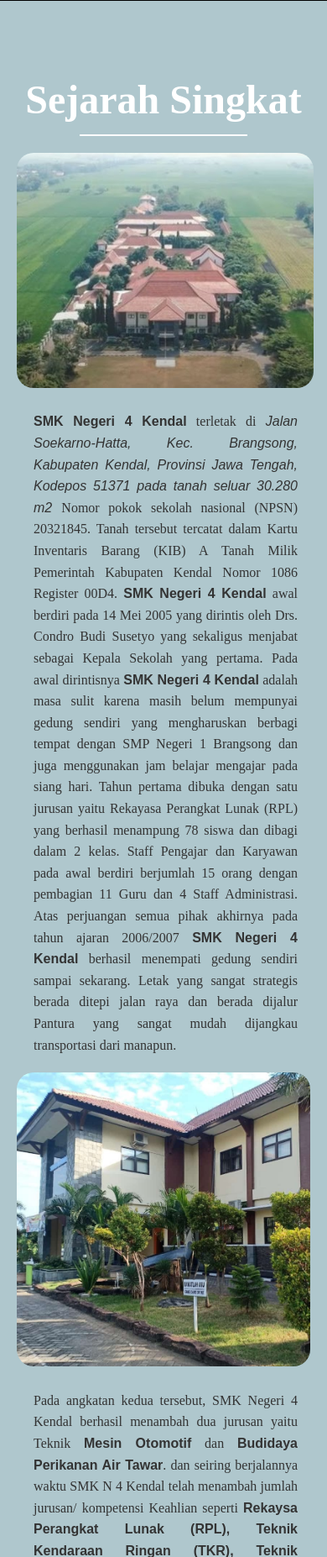
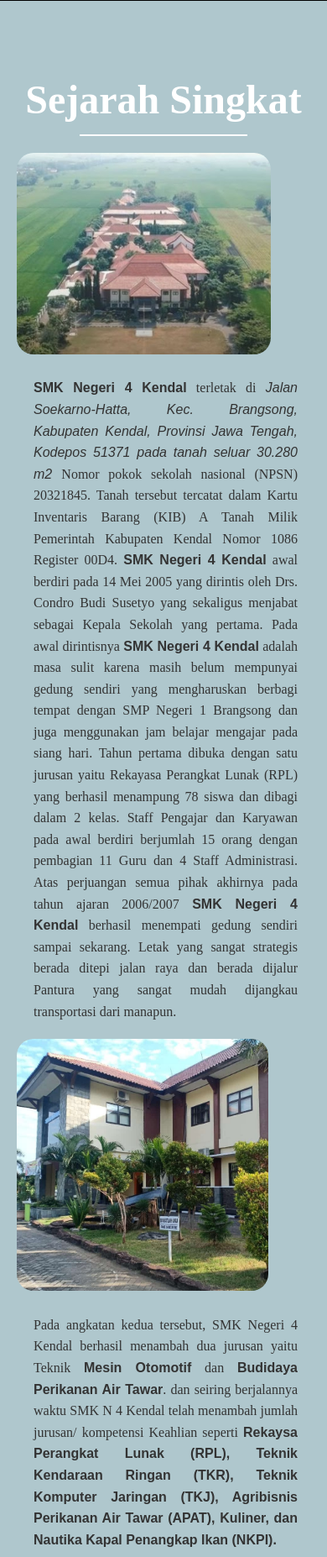
Before and after one commit to NaApipp/pendaftaran-siswa, a PHP site: page /index.html in a window 390 px wide. Shown: the part 659-2513 px from the top of the page at 84% size. Run offline with PHP 8.4, Linux system fonts and the light colour scheme; some libraries are stand-ins or nearby versions; some web fonts are replaced.

Commit message:
Fixing Bug MEDIA SCREEN

```diff
--- a/asset/css/style.css
+++ b/asset/css/style.css
@@ -553,7 +553,7 @@
     font-family: "Rethink Sans";
   }
   .container-sejarah img {
-    height: 280px;
+    height: 240px;
     width: auto;
   }
   .container-sejarah2 {
@@ -566,7 +566,7 @@
     text-align: justify;
   }
   .container-sejarah2 img {
-    height: 350px;
+    height: 300px;
     justify-content: center;
   }
   .tagline-sejarah {
```
